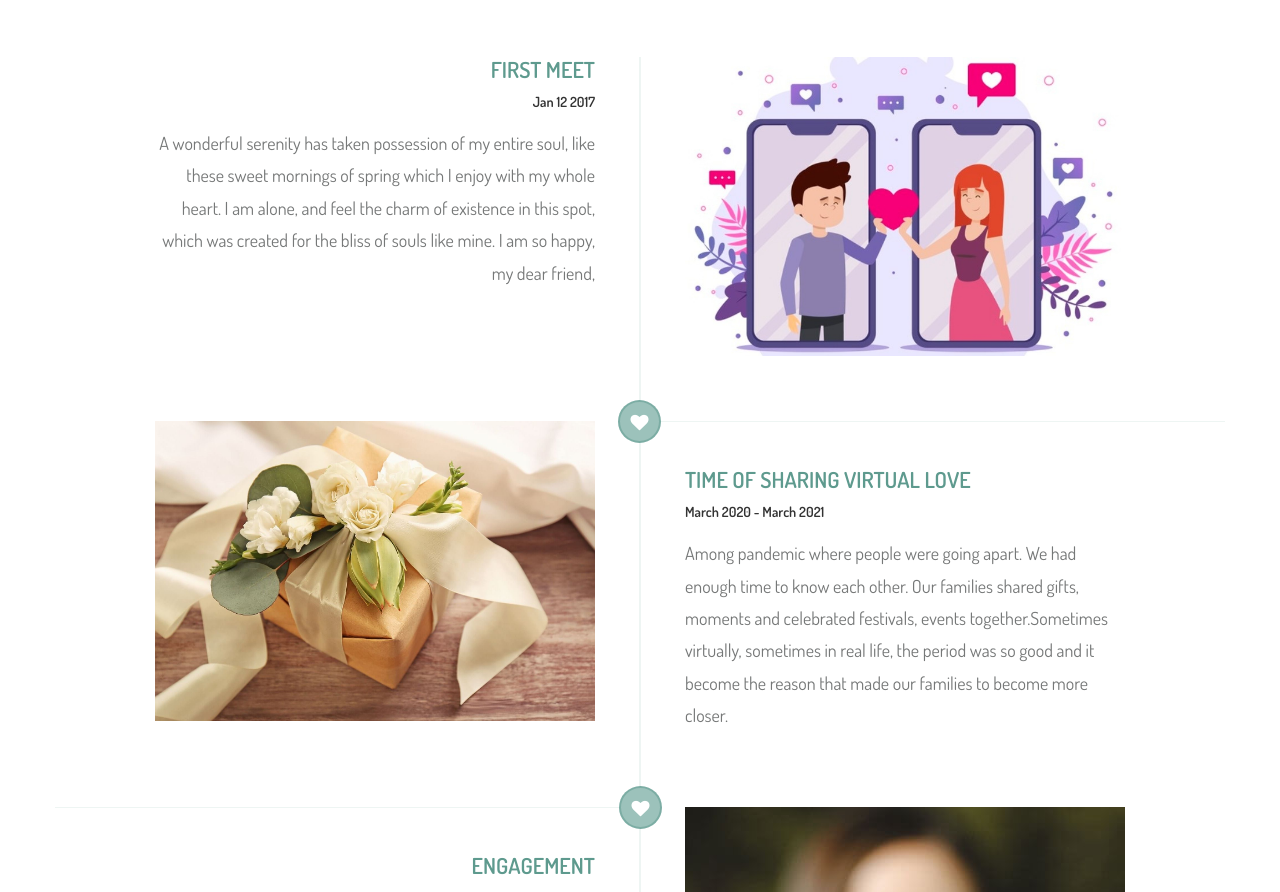
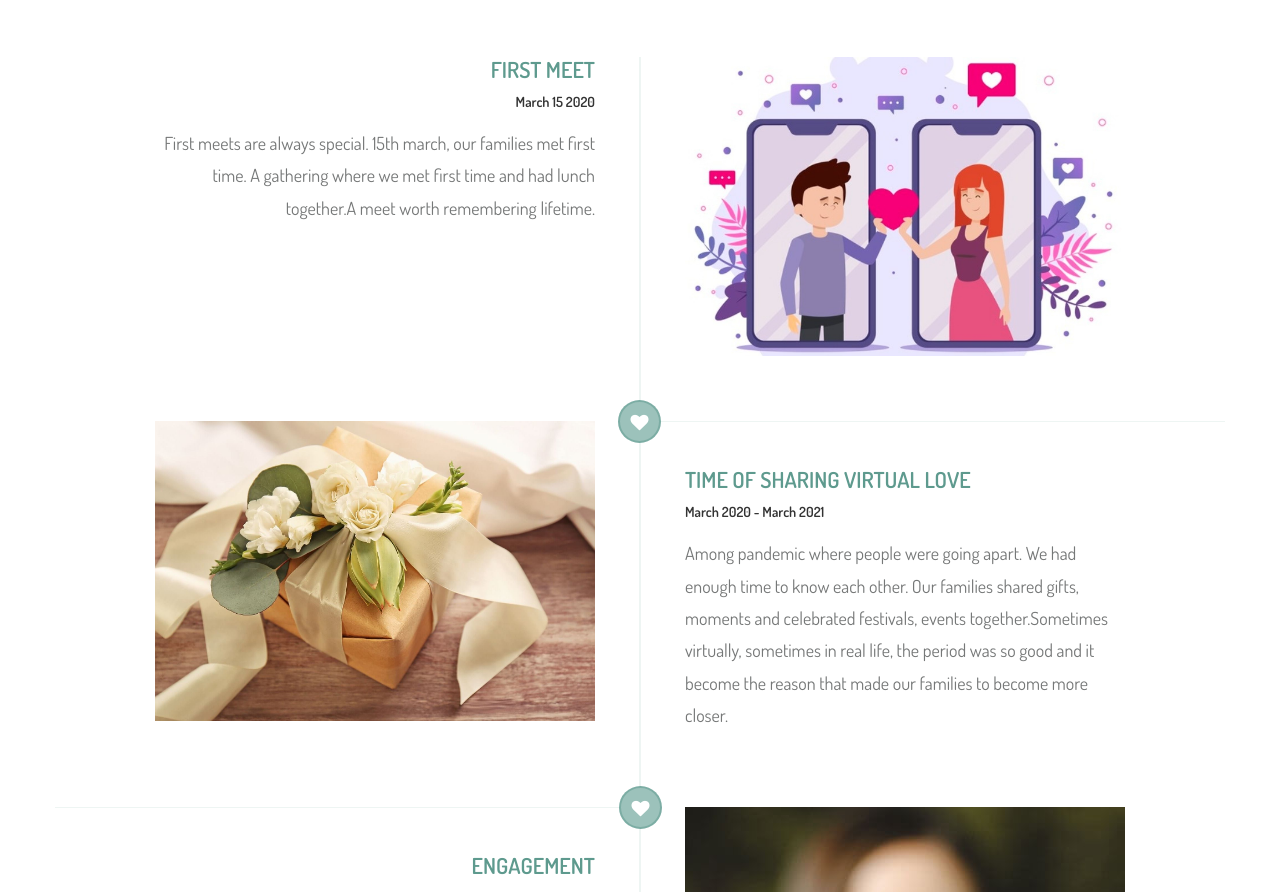
Before and after one commit to D3v3sh5ingh/virika, a plain HTML site: page index.html in a window 1280 px wide. Shown: the part 2805-3697 px from the top of the page. Drawn offline with Linux system fonts and the light colour scheme.

Commit message:
Update index.html

```diff
--- a/index.html
+++ b/index.html
@@ -302,13 +302,11 @@
                   <div class="col col-md-6">
                     <div class="story-text right-align-text">
                       <h3>First meet</h3>
-                      <span class="date">Jan 12 2017</span>
+                      <span class="date">March 15 2020</span>
                       <p>
-                        A wonderful serenity has taken possession of my entire
-                        soul, like these sweet mornings of spring which I enjoy
-                        with my whole heart. I am alone, and feel the charm of
-                        existence in this spot, which was created for the bliss
-                        of souls like mine. I am so happy, my dear friend,
+                        First meets are always special. 15th march, our families
+                        met first time. A gathering where we met first time and
+                        had lunch together.A meet worth remembering lifetime.
                       </p>
                     </div>
                   </div>
```
